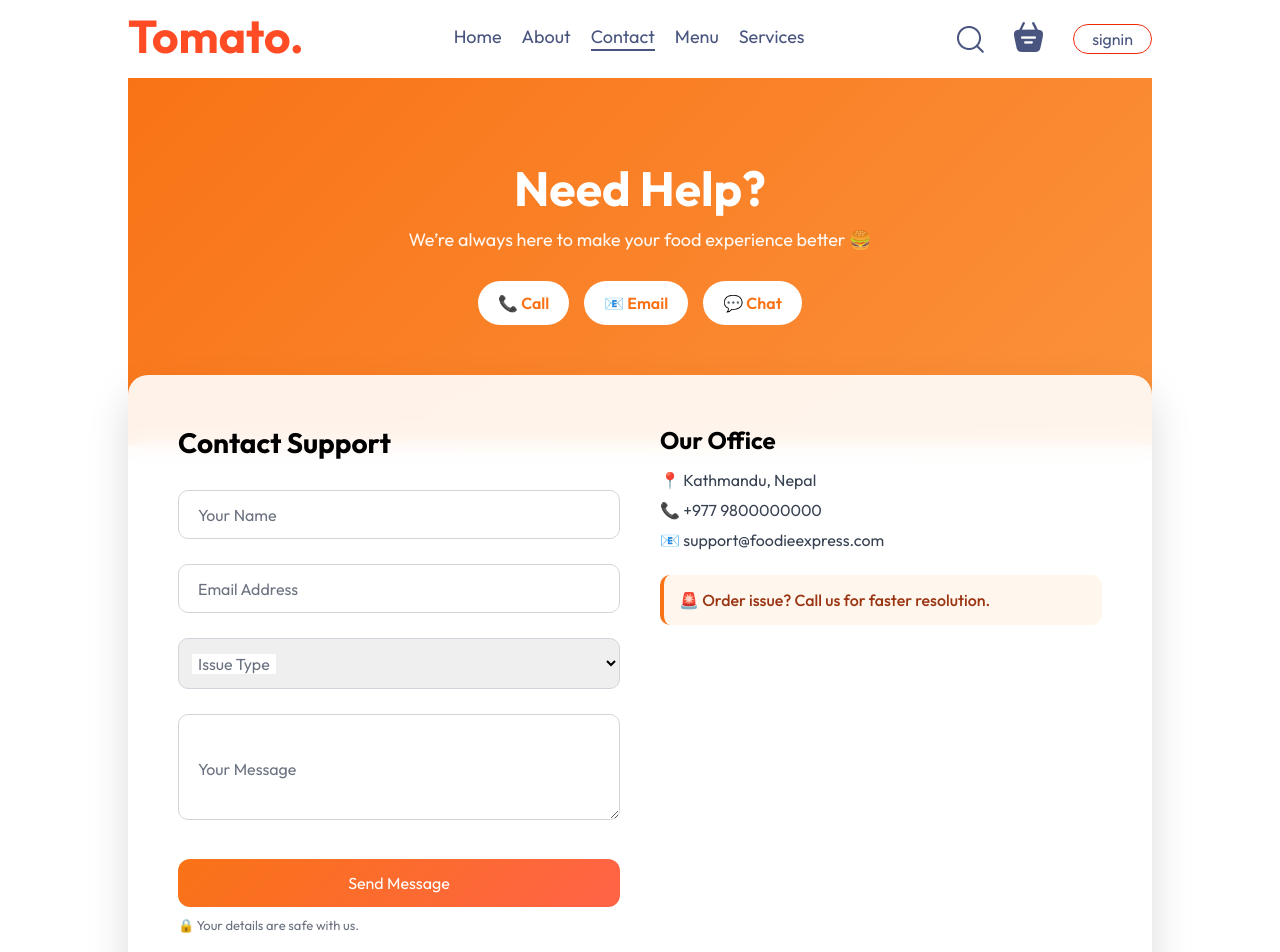
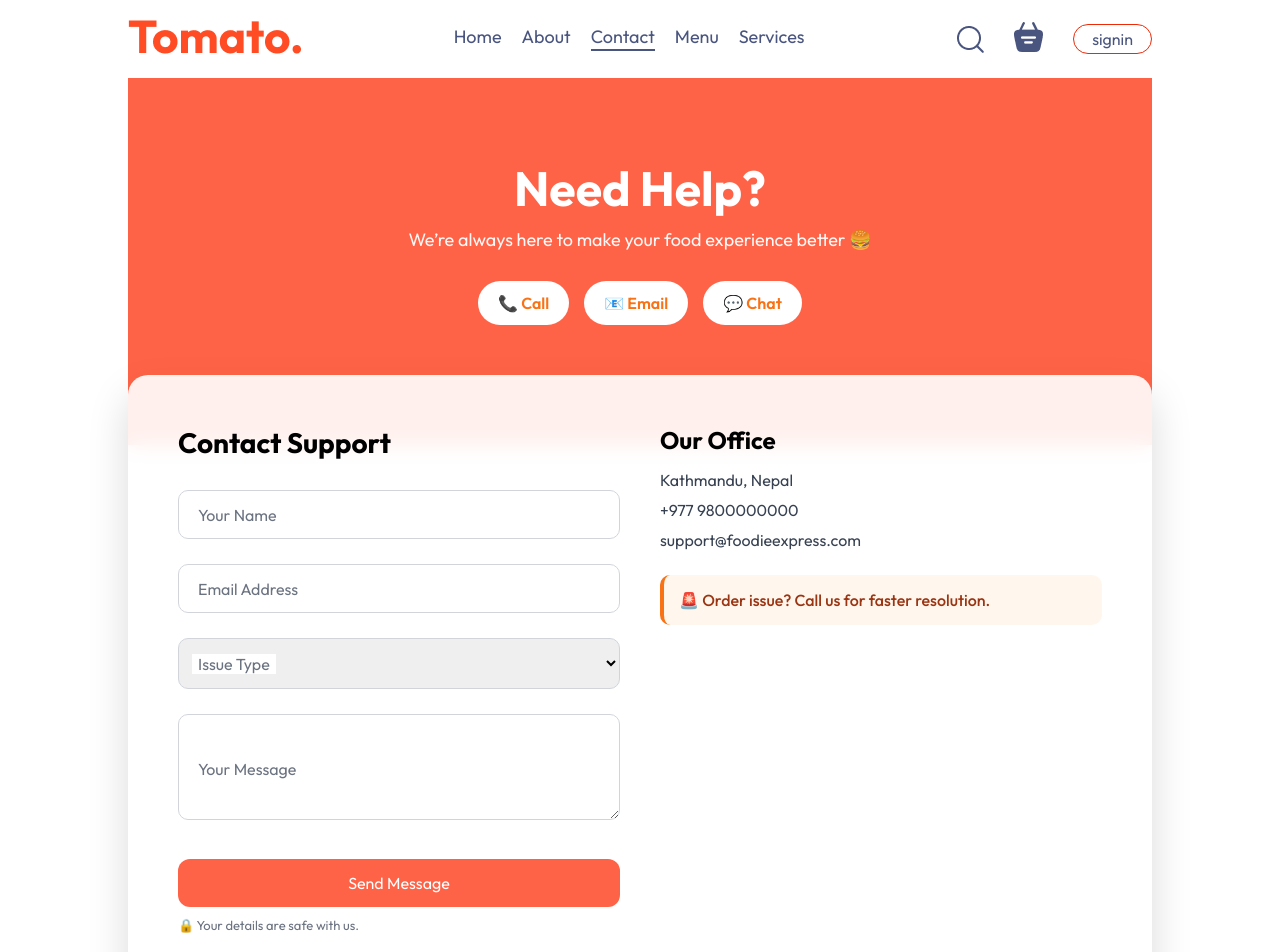
Before and after one commit to Niteshpanday05/food-order, a React (Vite) app: page /contact in a window 1280 px wide. Shown: the top 952 px of the page. Built offline with nearby package versions, Linux system fonts and the light colour scheme.

Commit message:
some changes in ui

```diff
--- a/src/pages/Contact/Contact.css
+++ b/src/pages/Contact/Contact.css
@@ -7,7 +7,7 @@
 
 /* Hero */
 .contact-hero {
-  background: linear-gradient(135deg, #f97316, #fb923c);
+  background: tomato;
   color: white;
   padding: 80px 20px 120px;
   text-align: center;
@@ -110,7 +110,7 @@
 
 .contact-form button {
   width: 100%;
-  background: linear-gradient(135deg, #f97316, tomato);
+  background:  tomato;
   border: none;
   color: white;
   padding: 14px;
--- a/src/pages/Contact/Contact.jsx
+++ b/src/pages/Contact/Contact.jsx
@@ -62,9 +62,9 @@ const Contact = () => {
         {/* Info */}
         <div className="contact-info">
           <h3>Our Office</h3>
-          <p>📍 Kathmandu, Nepal</p>
-          <p>📞 +977 9800000000</p>
-          <p>📧 support@foodieexpress.com</p>
+          <p>Kathmandu, Nepal</p>
+          <p>+977 9800000000</p>
+          <p>support@foodieexpress.com</p>
 
           <div className="info-box">
             🚨 Order issue? Call us for faster resolution.
```
